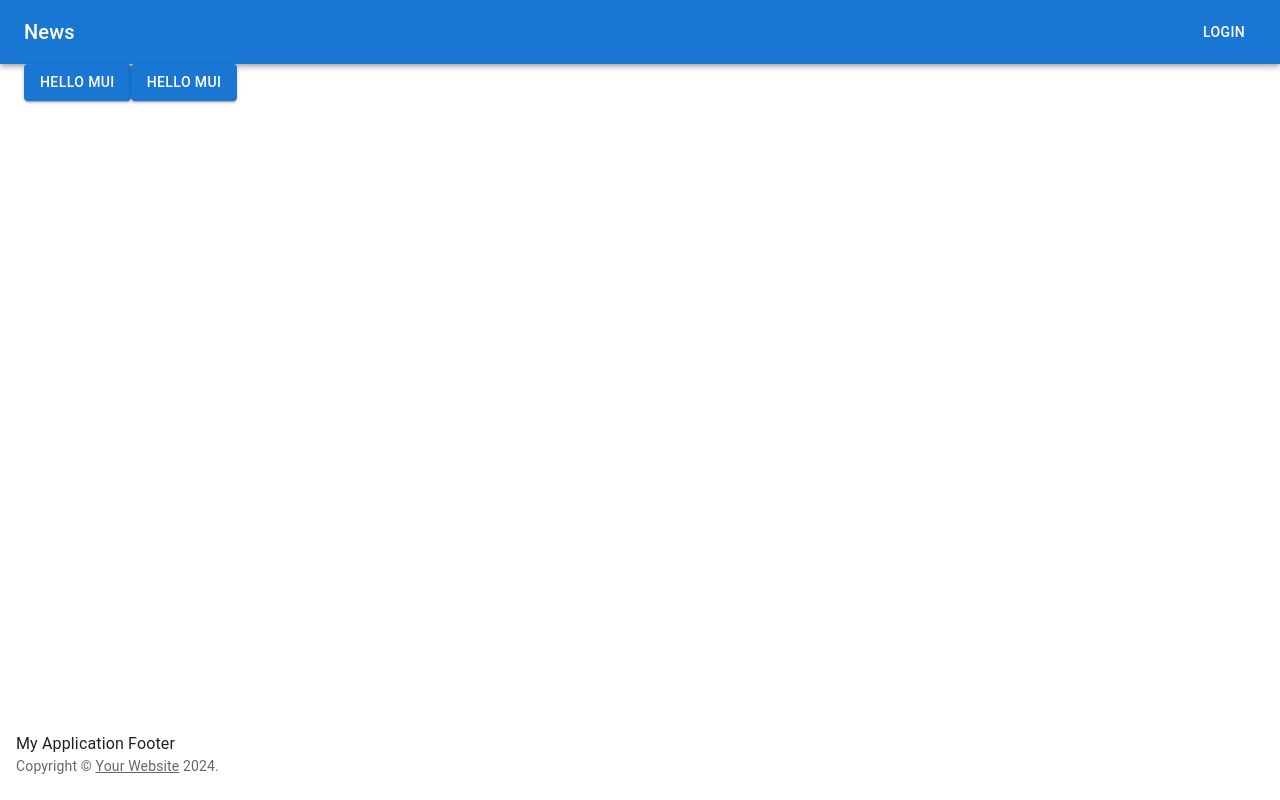
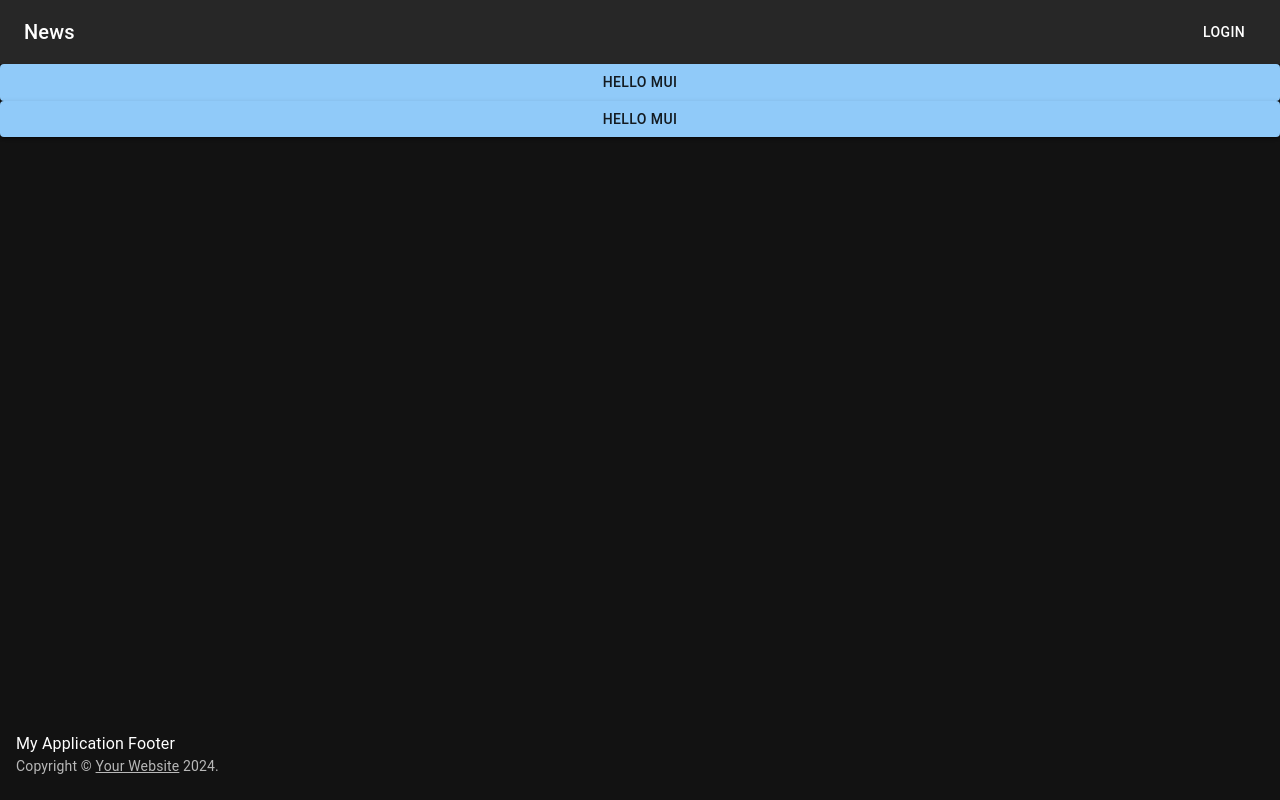
Before and after one commit to hudiansyahrobby/ebuddy, a Next.js app in the folder apps/frontend-repo/: page / in a window 1280 px wide. Built offline with nearby package versions, Linux system fonts and the light colour scheme.

Commit message:
feat: wrap layout in AppTheme component for consistent theming

```diff
--- a/apps/frontend-repo/app/layout.tsx
+++ b/apps/frontend-repo/app/layout.tsx
@@ -1,10 +1,10 @@
+import Box from "@mui/material/Box";
+import CssBaseline from "@mui/material/CssBaseline";
 import type { Metadata } from "next";
 import localFont from "next/font/local";
+import Footer from "../components/Footer";
 import Header from "../components/Header";
-import Footer from "../components/Footer";
-import CssBaseline from "@mui/material/CssBaseline";
-import Box from "@mui/material/Box";
-import Container from "@mui/material/Container";
+import AppTheme from "../theme/AppTheme";
 
 const geistSans = localFont({
   src: "./fonts/GeistVF.woff",
@@ -27,6 +27,7 @@ export default function RootLayout({
 }>) {
   return (
     <html lang="en">
+      <AppTheme>
         <Box
           component="body"
           className={`${geistSans.variable} ${geistMono.variable}`}
@@ -34,11 +35,11 @@ export default function RootLayout({
         >
           <CssBaseline />
           <Header />
-        <Container component="main" maxWidth="xl" sx={{ flex: 1 }}>
+
           {children}
-        </Container>
           <Footer />
         </Box>
+      </AppTheme>
     </html>
   );
 }
```
Lines whose indentation alone changed are shown as unchanged.
